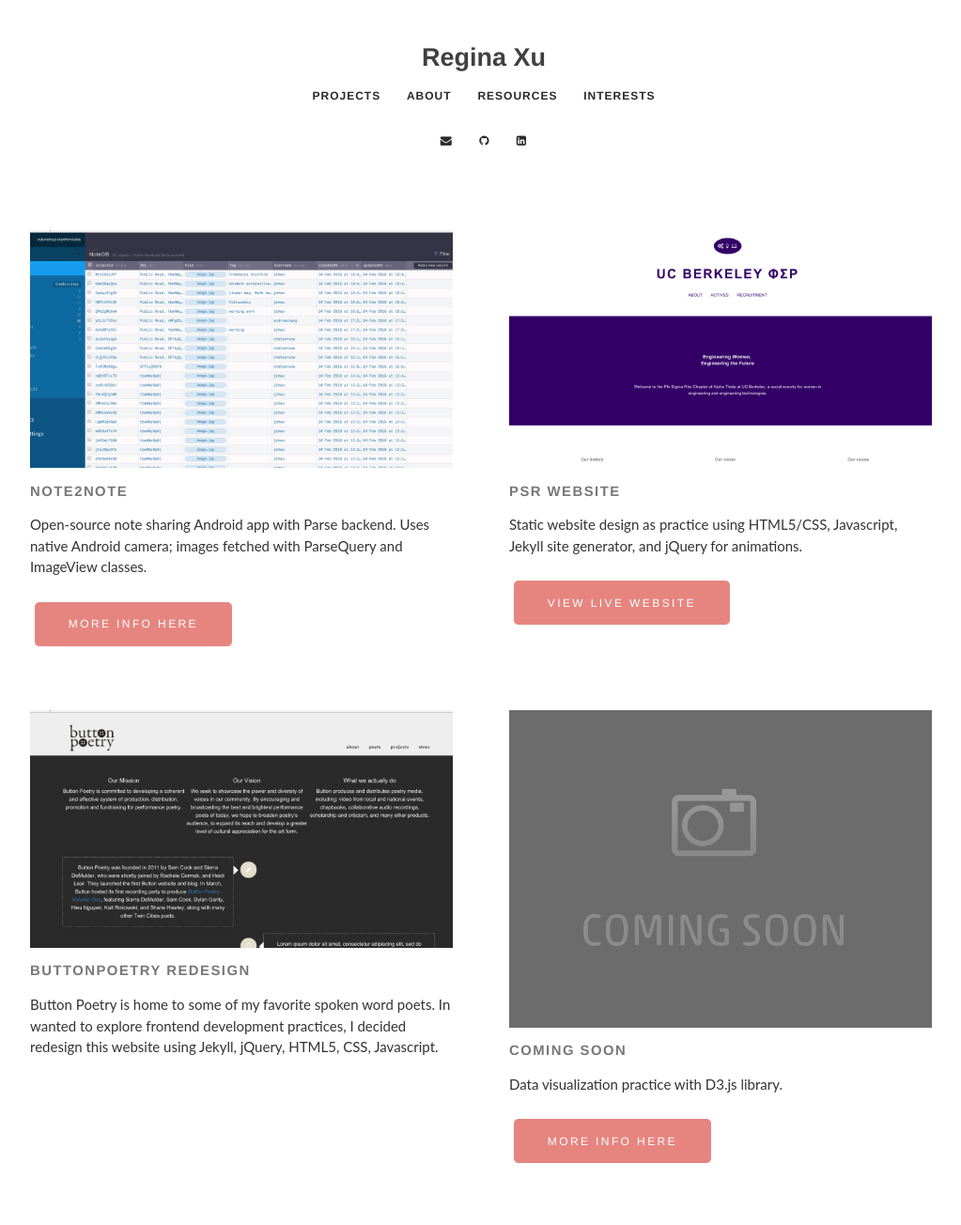
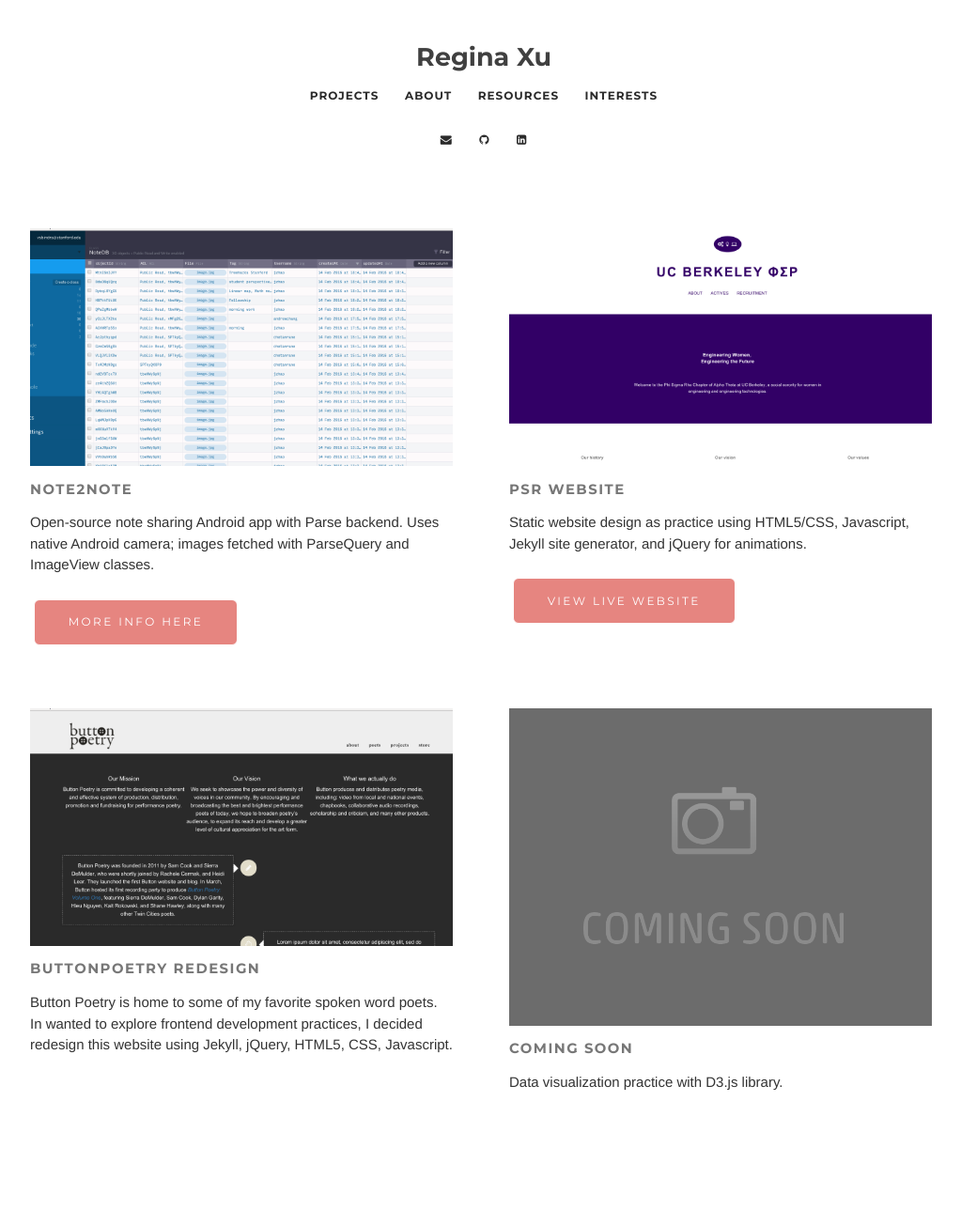
Before and after one commit to reginax/reginax.github.io, a Jekyll site: the page built from index.html, in a window 1280 px wide. Shown: the whole page at 94% size, without its empty margins (125-1148 px from the left). Built offline with Jekyll 4.4.1, drawn with Linux system fonts in a browser that asks for light colours; nearby versions of some CDN libraries; after the commit the page ends 1253 px from its top, so only the background shows below that.

Commit message:
Updating index

```diff
--- a/_includes/stylesheets/main.css
+++ b/_includes/stylesheets/main.css
@@ -1,6 +1,6 @@
 /* BASE */
 html, p, h1, h2, h3, h4 {
-  font-family: "Lato","Helvetica Neue",sans-serif;
+  font-family: "Helvetica Neue",sans-serif;
   margin: 0 0 25px;
   letter-spacing: 0px;
   font-style: normal;
@@ -25,7 +25,7 @@ body {
   color: #777;
   margin: auto;
   padding: 0px;
-  font-family: "Proxima Nova","Helvetica Neue",sans-serif;
+  font-family: Montserrat,"Helvetica Neue",Helvetica,Arial,sans-serif;
 }
 .content {
   margin: 0px auto;
--- a/index.html
+++ b/index.html
@@ -52,34 +52,8 @@ layout: default
         <span>Coming Soon</span>
       </div>
       <p>Data visualization practice with D3.js library.</p>
-      <a href="http://devpost.com/software/note2note-3prj1v" class="button">More info here</a>
+      <!-- <a href="http://devpost.com/software/note2note-3prj1v" class="button">More info here</a> -->
     </div>
   </div>
 </div>
 </body>
-
-
-  <!-- <div class="col-xs-12 col-sm-4">
-		<a class="thumb" href="/phirho">
-			<div class="wrapper">
-				<img src="../images/phirho.png"></img>
-  			<span class="text-content"><span>Phi Rho Website Redesign<br><font size="2">Design</font></span></span>
-	    </div>
-    </a>
-  </div>
-  <div class="col-xs-12 col-sm-4">
-		<a class="thumb" href="/note2note">
-			<div class="wrapper">
-				<img src="../images/note2note_db.png"></img>
-  			<span class="text-content"><span>Note2Note<br><font size="2">Android App</font></span></span>
-	    </div>
-    </a>
-  </div>
-  <div class="col-xs-12 col-sm-4">
-		<a class="thumb" href="/">
-			<div class="wrapper">
-				<img src="../images/placeholder.png"></img>
-  			<span class="text-content"><span>anaLYST<br><font size="2">Data Visualization</font></span></span>
-	    </div>
-    </a>
-  </div> -->
```
